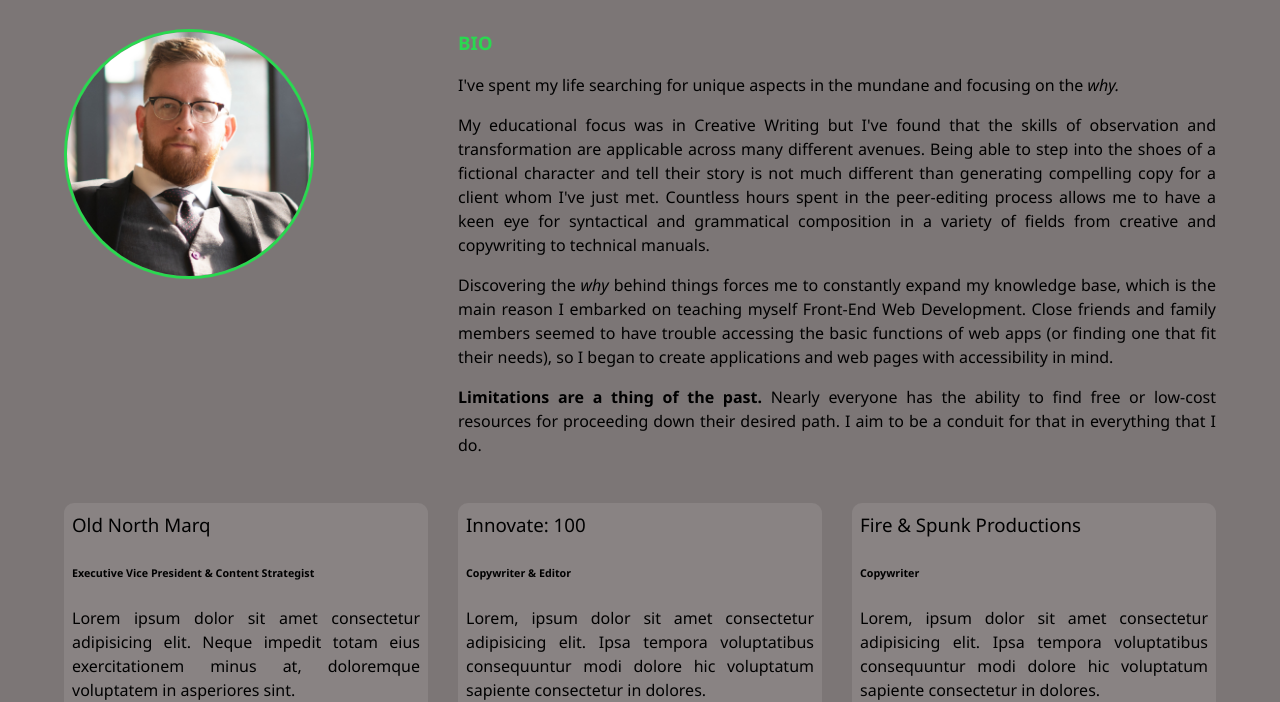
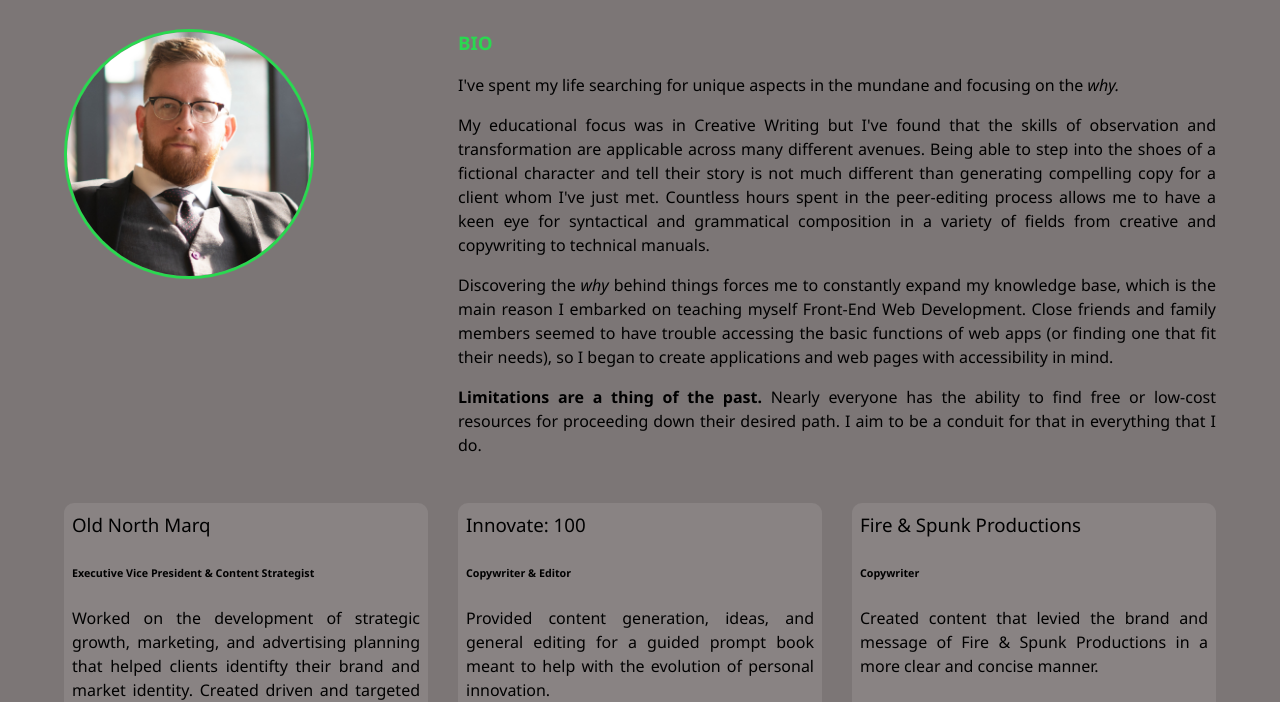
Before and after one commit to munawes/munawes.github.io, a website: page dist/about.html in a window 1280 px wide. Shown: the part 253-955 px from the top of the page. Drawn offline with Linux system fonts and the light colour scheme.

Commit message:
Added some copy sections that were missed, and did some general editing.

```diff
--- a/dist/about.html
+++ b/dist/about.html
@@ -64,17 +64,17 @@
       <div class="job job-1">
         <h3>Old North Marq</h3>
         <h6>Executive Vice President & Content Strategist</h6>
-        <p>Lorem ipsum dolor sit amet consectetur adipisicing elit. Neque impedit totam eius exercitationem minus at, doloremque voluptatem in asperiores sint.</p>
+        <p>Worked on the development of strategic growth, marketing, and advertising planning that helped clients identifty their brand and market identity. Created driven and targeted content to further the narrative and outreach of individuals and companies (including social media guides, bio's, and articles).</p>
       </div>
       <div class="job job-2">
         <h3>Innovate: 100</h3>
         <h6>Copywriter & Editor</h6>
-        <p>Lorem, ipsum dolor sit amet consectetur adipisicing elit. Ipsa tempora voluptatibus consequuntur modi dolore hic voluptatum sapiente consectetur in dolores.</p>
+        <p>Provided content generation, ideas, and general editing for a guided prompt book meant to help with the evolution of personal innovation.</p>
       </div>
       <div class="job job-3">
         <h3>Fire & Spunk Productions</h3>
         <h6>Copywriter</h6>
-        <p>Lorem, ipsum dolor sit amet consectetur adipisicing elit. Ipsa tempora voluptatibus consequuntur modi dolore hic voluptatum sapiente consectetur in dolores.</p>
+        <p>Created content that levied the brand and message of Fire & Spunk Productions in a more clear and concise manner.</p>
       </div>
     </div>
   </main>
```
